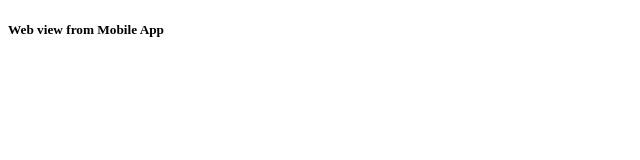
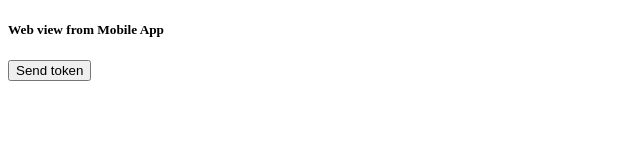
Before and after one commit to mistryshaan/react_native_web_view, a plain HTML site: page index.html in a window 1280 px wide. Shown: the whole page, without its empty margins (0-640 px from the left). Drawn offline with Linux system fonts and the light colour scheme.

Commit message:
post message

```diff
--- a/index.html
+++ b/index.html
@@ -7,5 +7,16 @@
   </head>
   <body>
     <h5>Web view from Mobile App</h5>
+    <button onclick="sendToken">Send token</button>
   </body>
+  <script>
+    function sendToken() {
+      console.log("Clicked");
+      if (window?.ReactNativeWebView) {
+        window.ReactNativeWebView.postMessage(
+          JSON.stringify({ type: "webview/save", payload: "shaan_mistry" })
+        );
+      }
+    }
+  </script>
 </html>
```
